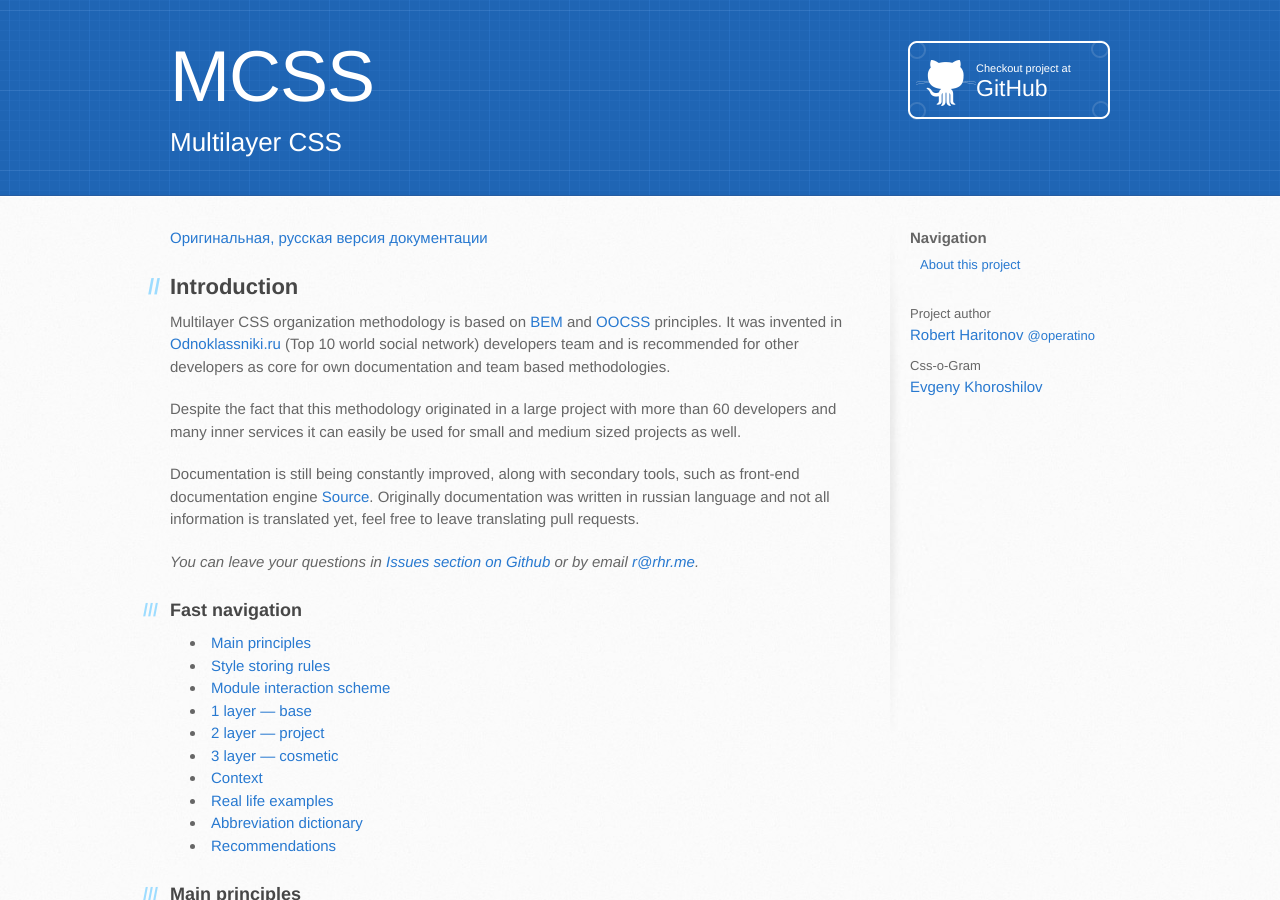
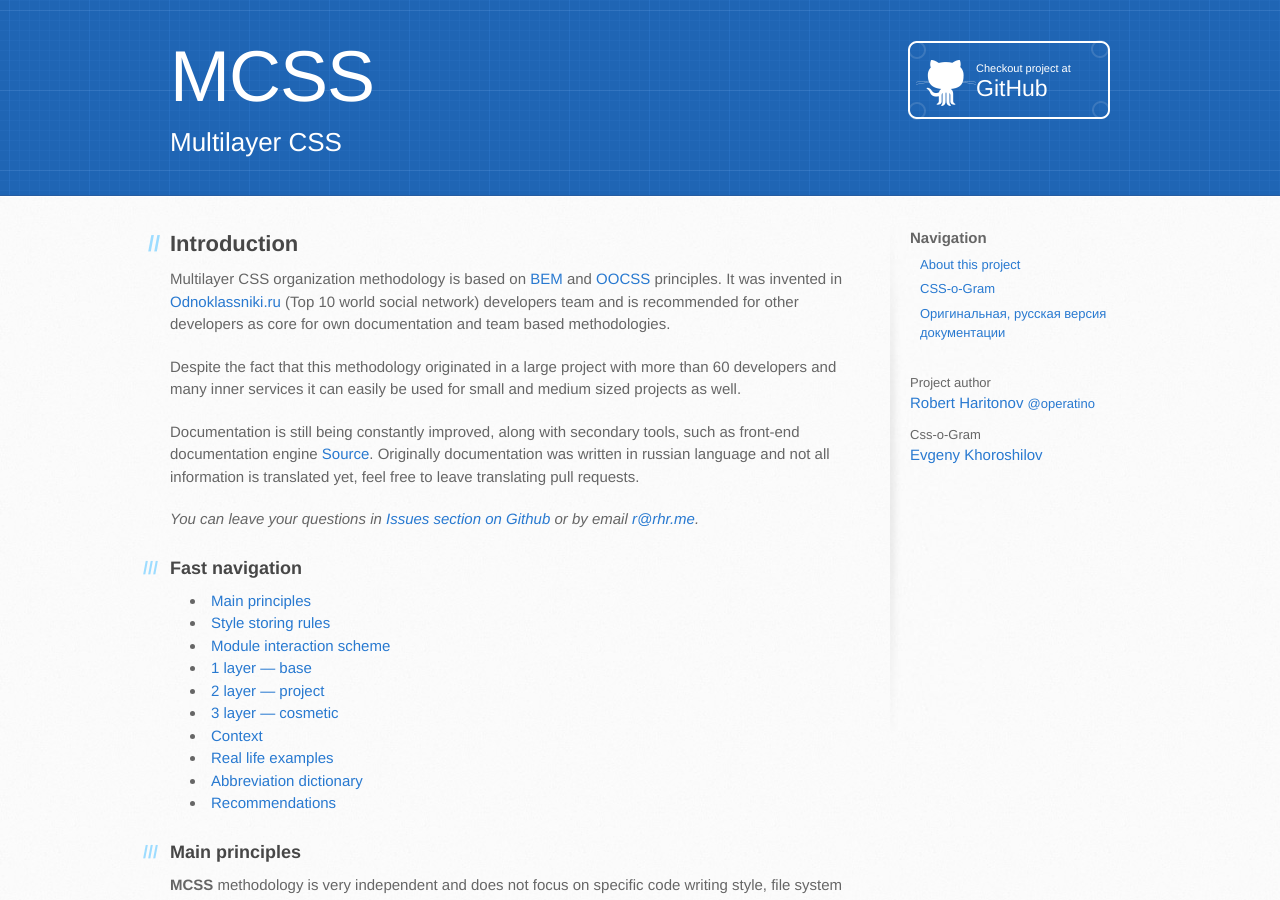
Before and after one commit to robhrt7/MCSS, a Jekyll site: the page built from en/index.md, in a window 1280 px wide and 900 px high. Built offline with Jekyll 4.4.1, drawn with Linux system fonts in a browser that asks for light colours; Markdown is read by kramdown in place of the engine named in the settings; comment, search, counter and statistics services are not loaded.

Commit message:
Adding CSSG to english MCSS version

```diff
--- a/_layouts/default-en.html
+++ b/_layouts/default-en.html
@@ -72,9 +72,11 @@
                     </div>
 
                     <ul class="navigation_ul">
+                        <li class="navigation_i __link-to-main"><a href="{{ site.baseurl }}">Main</a></li>
                         <li class="navigation_i helpers_go-to-content"><a href="#content">Skip to content</a></li>
                         <li class="navigation_i"><a href="{{ site.en-project-descr-url }}">About this project</a></li>
-                        <!--<li class="link-to-main navigation_i"><a href="{{ site.baseurl }}">Оригинальная, русская версия документации</a></li>-->
+                        <li class="navigation_i"><a href="{{ site.baseurl }}/en/modules/cssg.html">CSS-o-Gram</a></li>
+                        <li class="navigation_i"><a href="{{ site.baseurl }}">Оригинальная, русская версия документации</a></li>
                     </ul>
 
                     <!--<div class="navigation_t">-->
--- a/_layouts/default.html
+++ b/_layouts/default.html
@@ -89,12 +89,12 @@
                         <li class="link-to-main navigation_i"><a href="{{ site.baseurl }}/modules/naming.html">Именование</a></li>
                         <li class="link-to-main navigation_i"><a href="{{ site.baseurl }}/modules/shorthand_dictionary.html">Словарь сокращений</a></li>
                         <li class="link-to-main navigation_i">
-                            <a href="{{ site.baseurl }}/modules/cssg.html">Css-o-Gram (CSSG)</a>
+                            <a href="{{ site.baseurl }}/modules/cssg/cssg.html">Css-o-Gram (CSSG)</a>
                             <ul class="navigation_ul cssg_sub-menu">
                                 <li class="navigation_i"><a href="{{ site.baseurl }}/modules/cssg/basic.html">Первая часть</a></li>
                                 <li class="navigation_i"><a href="{{ site.baseurl }}/modules/cssg/advanced.html">Вторая часть</a></li>
                                 <li class="navigation_i"><a href="{{ site.baseurl }}/modules/cssg/legend.html">Синтаксис</a></li>
-                                <li class="navigation_i"><a href="{{ site.baseurl }}/modules/cssg/english.html">In English</a></li>
+                                <li class="navigation_i"><a href="{{ site.baseurl }}/en/modules/cssg.html">In English</a></li>
                             </ul>
                         </li>
                     </ul>
```
Also changed, not shown: en/index.md (+0 -4 lines), modules/cssg/cssg.md (renamed from modules/cssg.md, +1 -1 lines), en/modules/cssg/cssg.md (renamed from modules/cssg/english.md).
